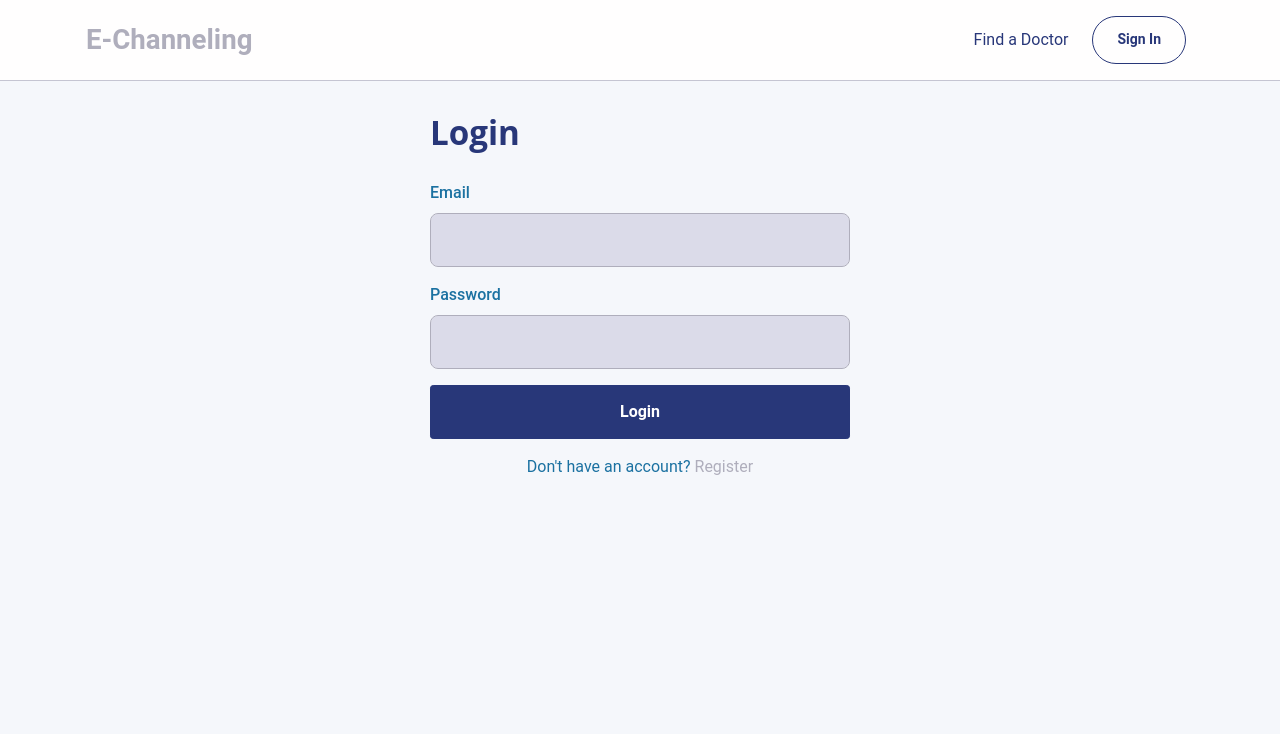
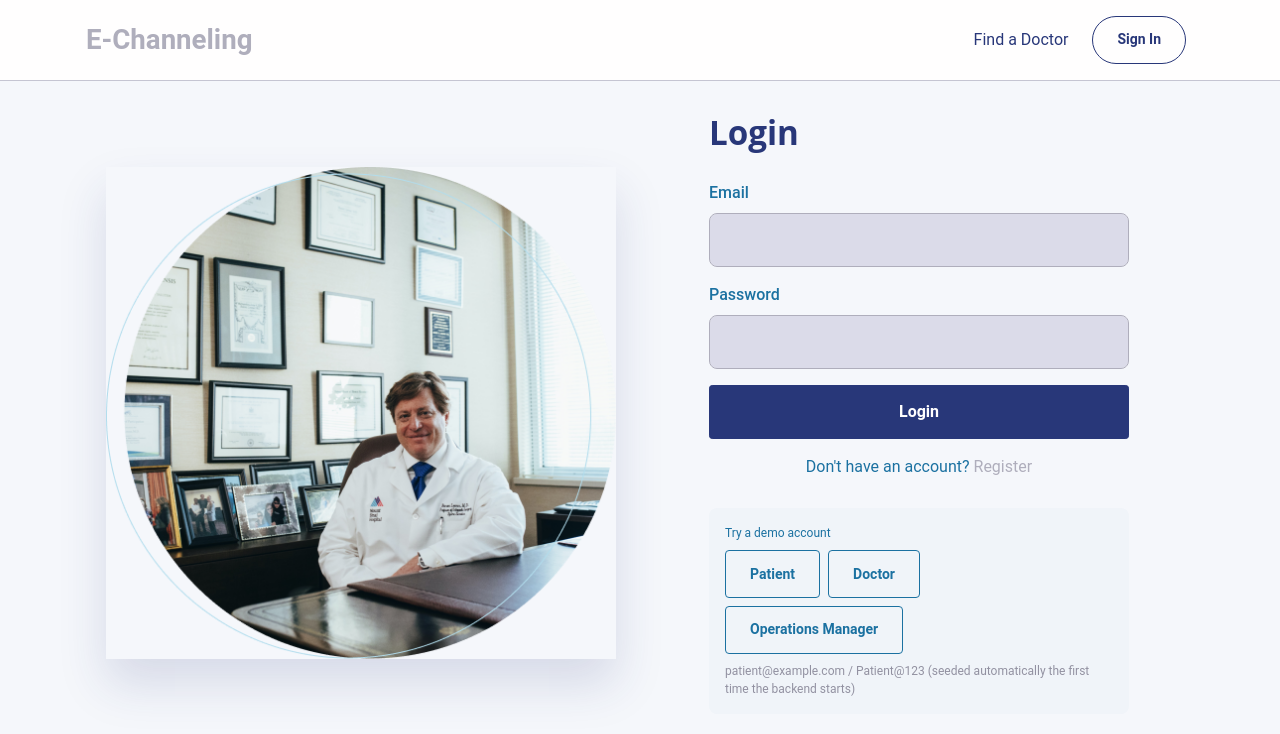
Before and after one commit to Chathu8616/e-channeling-system, a React (Vite) app in the folder echanneling-frontend/: page /login in a window 1280 px wide. Shown: the top 734 px of the page. Built offline with nearby package versions, Linux system fonts and the light colour scheme.

Commit message:
Add images and demo account shortcuts to login and register pages

```diff
--- a/echanneling-frontend/src/pages/auth/LoginPage.jsx
+++ b/echanneling-frontend/src/pages/auth/LoginPage.jsx
@@ -2,6 +2,12 @@ import { useState } from 'react';
 import { Link, useNavigate } from 'react-router-dom';
 import { useAuth } from '../../context/AuthContext';
 import { login } from '../../services/authService';
+
+const DEMO_ACCOUNTS = [
+  { label: 'Patient', email: 'patient@example.com', password: 'Patient@123' },
+  { label: 'Doctor', email: 'doctor@example.com', password: 'Doctor@123' },
+  { label: 'Operations Manager', email: 'admin@example.com', password: 'Admin@123' },
+];
 
 export default function LoginPage() {
   const [email, setEmail] = useState('');
@@ -26,8 +32,23 @@ export default function LoginPage() {
     }
   };
 
+  const fillDemoAccount = (account) => {
+    setEmail(account.email);
+    setPassword(account.password);
+  };
+
   return (
     <div className="page-container">
+      <div className="row align-items-center g-5">
+        <div className="col-lg-6 d-none d-lg-block">
+          <img
+            src="/theme/img/gallery/health-care.png"
+            alt="Healthcare team"
+            className="img-fluid rounded-4 shadow-sm"
+          />
+        </div>
+
+        <div className="col-lg-6">
           <form className="form-narrow" onSubmit={handleSubmit}>
             <h2 className="mb-4">Login</h2>
 
@@ -62,7 +83,29 @@ export default function LoginPage() {
             <p className="mt-3 text-center">
               Don't have an account? <Link to="/register">Register</Link>
             </p>
+
+            <div className="card bg-light border-0 mt-4">
+              <div className="card-body">
+                <p className="small fw-semibold mb-2">Try a demo account</p>
+                {DEMO_ACCOUNTS.map((account) => (
+                  <button
+                    key={account.email}
+                    type="button"
+                    className="btn btn-sm btn-outline-secondary me-2 mb-2"
+                    onClick={() => fillDemoAccount(account)}
+                  >
+                    {account.label}
+                  </button>
+                ))}
+                <p className="small text-muted mb-0">
+                  {DEMO_ACCOUNTS[0].email} / {DEMO_ACCOUNTS[0].password} (seeded automatically the
+                  first time the backend starts)
+                </p>
+              </div>
+            </div>
           </form>
+        </div>
+      </div>
     </div>
   );
 }
--- a/echanneling-frontend/src/pages/auth/RegisterPage.jsx
+++ b/echanneling-frontend/src/pages/auth/RegisterPage.jsx
@@ -30,6 +30,15 @@ export default function RegisterPage() {
 
   return (
     <div className="page-container">
+      <div className="row align-items-center g-5">
+        <div className="col-lg-6 d-none d-lg-block">
+          <img
+            src="/theme/img/gallery/appointment.png"
+            alt="Booking an appointment"
+            className="img-fluid rounded-4 shadow-sm"
+          />
+        </div>
+        <div className="col-lg-6">
       <form className="form-narrow" onSubmit={handleSubmit}>
         <h2 className="mb-4">Create an account</h2>
 
@@ -89,6 +98,8 @@ export default function RegisterPage() {
           Already have an account? <Link to="/login">Login</Link>
         </p>
       </form>
+        </div>
+      </div>
     </div>
   );
 }
```
Lines whose indentation alone changed are shown as unchanged.
